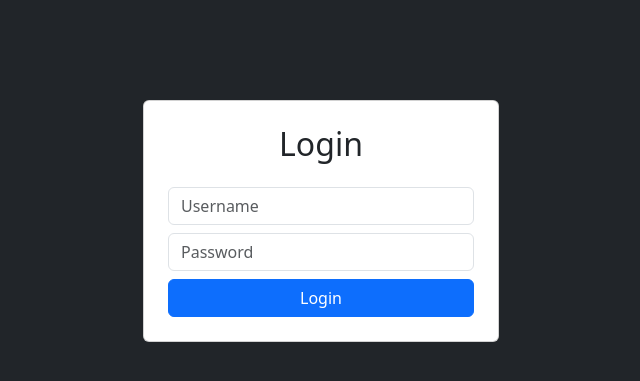
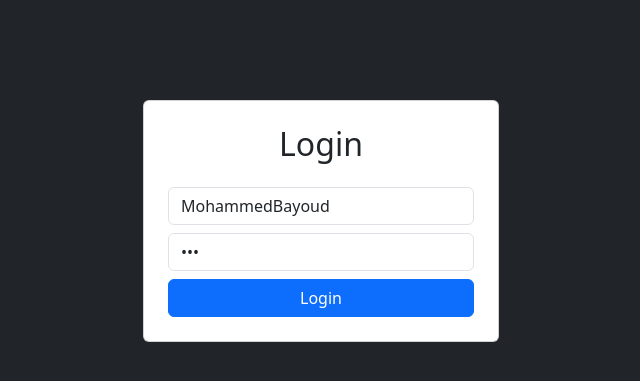
Before and after one commit to mohammedBayoud/NTI-Task, a PHP site: page /login.php in a window 1280 px wide. Shown: the part 179-560 px from the top of the page, without its empty margins (319-959 px from the left). Run offline with PHP 8.4, Linux system fonts and the light colour scheme.

Commit message:
Update login.php

```diff
--- a/day6/php_project/login.php
+++ b/day6/php_project/login.php
@@ -35,8 +35,8 @@ if ($_SERVER['REQUEST_METHOD'] === 'POST') {
                         <div class="alert alert-danger"><?= $error ?></div>
                     <?php endif; ?>
                     <form method="post">
-                        <input type="text" name="username" class="form-control mb-2" placeholder="Username" required>
-                        <input type="password" name="password" class="form-control mb-2" placeholder="Password" required>
+                        <input type="text" name="username" class="form-control mb-2" placeholder="Username" value="MohammedBayoud" required>
+                        <input type="password" name="password" class="form-control mb-2" placeholder="Password" value="123" required>
                         <button class="btn btn-primary w-100">Login</button>
                     </form>
                 </div>
```
